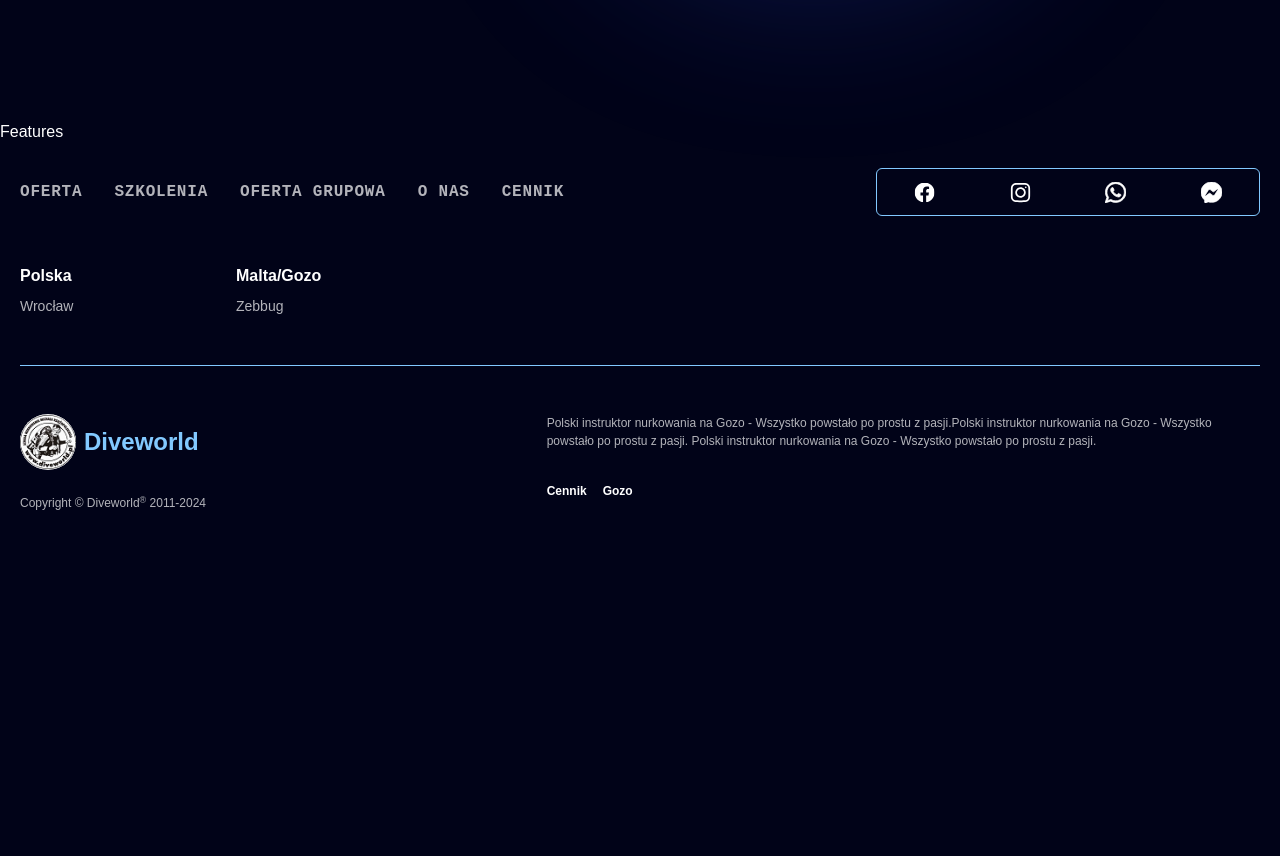
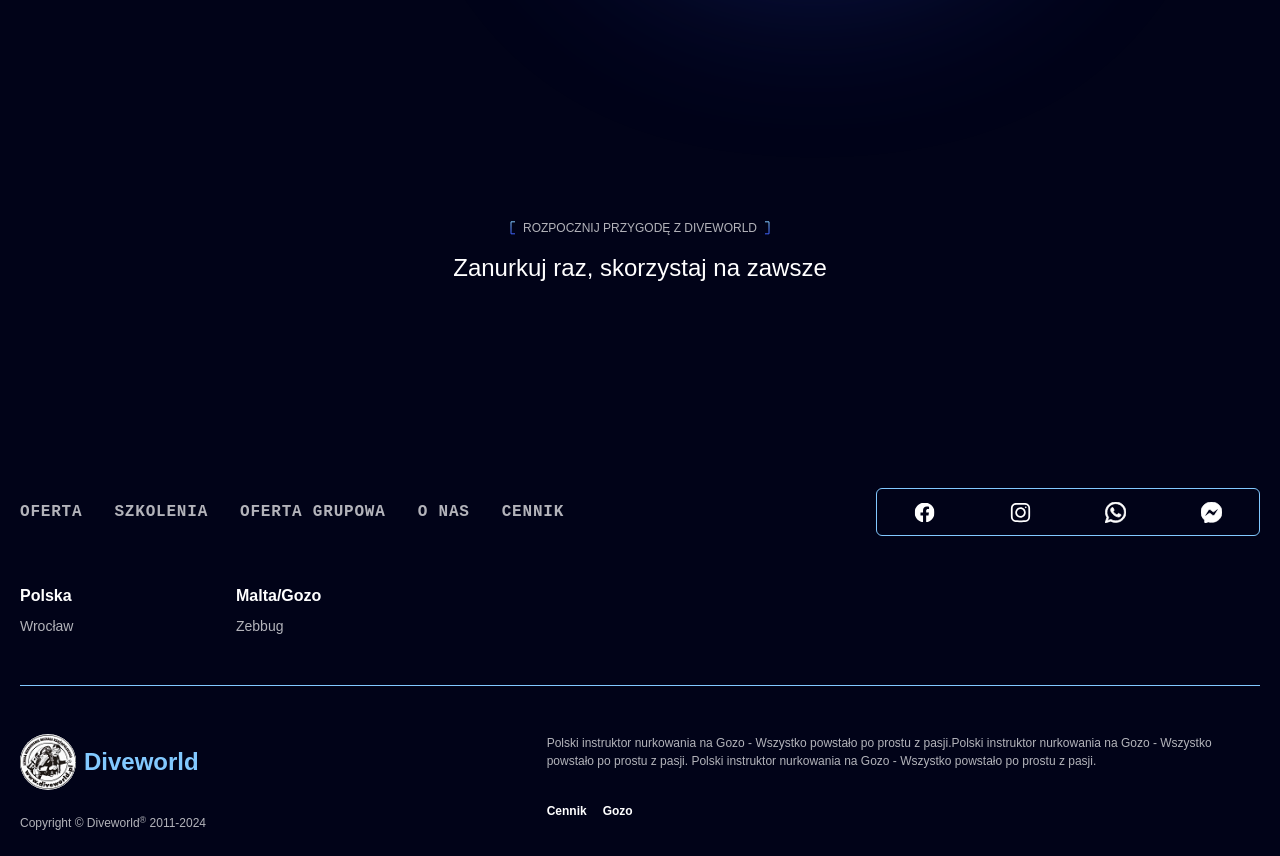
Before and after one commit to MattFvnDev/Diveworld, a React (Vite) app: page / in a window 1280 px wide. Shown: the part 1540-2396 px from the top of the page. Before the commit the page ends 2076 px from the top, so only its background shows below. Built offline with nearby package versions, Linux system fonts and the light colour scheme.

Commit message:
Features UI

```diff
--- a/src/assets/index.js
+++ b/src/assets/index.js
@@ -21,6 +21,8 @@ import approach from "./choose/approach.svg"
 import experience from "./choose/experience.svg"
 import target from "./choose/target.svg"
 import malta from "./logo/malta.svg"
+import sphere from "./features/sphere.webp"
+import stars from "./features/stars.svg"
 export {
   logo,
   facebook,
@@ -44,5 +46,7 @@ export {
   approach,
   experience,
   target,
-  malta
+  malta,
+  sphere,
+  stars,
 }
--- a/src/components/Features.jsx
+++ b/src/components/Features.jsx
@@ -1,8 +1,67 @@
-import React from 'react'
+
 
 const Features = () => {
   return (
-    <div>Features</div>
+    <section className="py-10 lg:py-16 xl:py-20 overflow-hidden">
+      <div className="mx-auto w-full max-w-screen-2xl p-5 relative z-[2]">
+        <div className="max-w-[50rem] mx-auto mb-12 lg:mb-20 md:text-center">
+          <div className="font-grotesk font-normal text-xs uppercase flex items-center mb-4 md:justify-center">
+            <svg
+              width="5"
+              height="14"
+              viewBox="0 0 5 14"
+              fill="none"
+              xmlns="http://www.w3.org/2000/svg"
+            >
+              <path
+                d="M5 0.822266H1V12.8223H5"
+                stroke="url(#brackets-left)"
+              ></path>
+              <defs>
+                <linearGradient
+                  id="brackets-left"
+                  x1="50%"
+                  x2="50%"
+                  y1="0%"
+                  y2="100%"
+                >
+                  <stop offset="0%" stop-color="#82c9ff"></stop>
+                  <stop offset="100%" stop-color="#3d5ff8"></stop>
+                </linearGradient>
+              </defs>
+            </svg>
+            <div className="mx-2 font-medium text-default/70">
+              Rozpocznij przygodę z Diveworld
+            </div>
+            <svg
+              width="5"
+              height="14"
+              viewBox="0 0 5 14"
+              fill="none"
+              xmlns="http://www.w3.org/2000/svg"
+            >
+              <path
+                d="M-2.98023e-08 0.822266H4V12.8223H-2.98023e-08"
+                stroke="url(#brackets-right)"
+              ></path>
+              <defs>
+                <linearGradient
+                  id="brackets-right"
+                  x1="14.635%"
+                  x2="14.635%"
+                  y1="0%"
+                  y2="100%"
+                >
+                  <stop offset="0%" stop-color="#82c9ff"></stop>
+                  <stop offset="100%" stop-color="#3d5ff8"></stop>
+                </linearGradient>
+              </defs>
+            </svg>
+          </div>
+          <h2 className="text-2xl">Zanurkuj raz, skorzystaj na zawsze</h2>
+        </div>
+      </div>
+    </section>
   )
 }
 
```
Also changed, not shown: src/assets/features/stars.svg.
